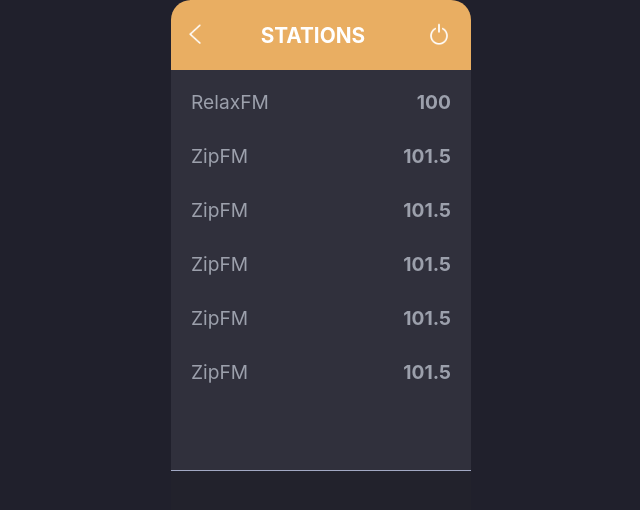
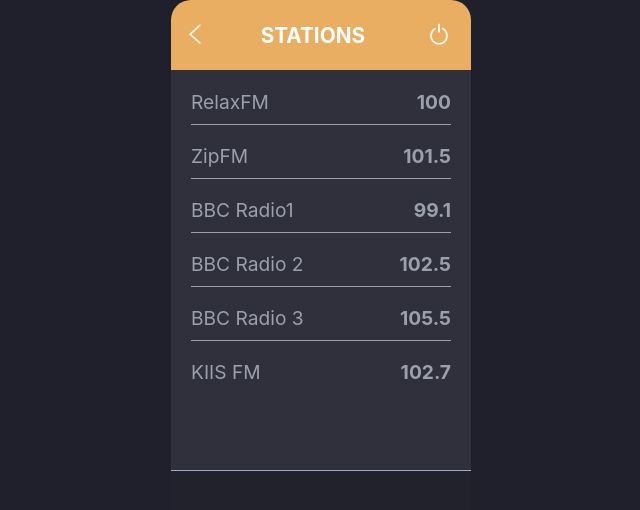
Before and after one commit to hellopovi/jukebox, a React (Create React App) app: page / in a window 1280 px wide. Shown: the top 510 px of the page, without its empty margins (319-959 px from the left). Built offline with nearby package versions, Linux system fonts and the light colour scheme; the HTML template or start-up script is replaced by a standard one.

Commit message:
Adds focus styling to buttons. Modifies tests.

```diff
--- a/src/App.js
+++ b/src/App.js
@@ -1,4 +1,4 @@
-import React, { useState } from 'react';
+import React, { useState, useEffect } from 'react';
 import Header from './components/Header/Header';
 import StationList from './components/StationList/StationList';
 import Footer from './components/Footer/Footer';
@@ -19,26 +19,26 @@
   },
   {
     id: 'radio3',
-    name: 'ZipFM',
-    freq: '101.5',
+    name: 'BBC Radio1',
+    freq: '99.1',
     logo: 'https://static-media.streema.com/media/cache/c3/c0/c3c006a91b3d49470c8e4d6ab608c3ca.jpg'
   },
   {
     id: 'radio4',
-    name: 'ZipFM',
-    freq: '101.5',
+    name: 'BBC Radio 2',
+    freq: '102.5',
     logo: 'https://static-media.streema.com/media/cache/c3/c0/c3c006a91b3d49470c8e4d6ab608c3ca.jpg'
   },
   {
     id: 'radio5',
-    name: 'ZipFM',
-    freq: '101.5',
+    name: 'BBC Radio 3',
+    freq: '105.5',
     logo: 'https://static-media.streema.com/media/cache/c3/c0/c3c006a91b3d49470c8e4d6ab608c3ca.jpg'
   },
   {
     id: 'radio6',
-    name: 'ZipFM',
-    freq: '101.5',
+    name: 'KIIS FM',
+    freq: '102.7',
     logo: 'https://static-media.streema.com/media/cache/c3/c0/c3c006a91b3d49470c8e4d6ab608c3ca.jpg'
   }
 ];
@@ -55,13 +55,24 @@
   return [activeStationId, activateStation];
 }
 
-function findStation(radioStations, id) {
+export function findStation(radioStations, id) {
   const activeStation = radioStations.find(station => station.id === id);
   return activeStation?.name;
 }
 
 function App() {
   const [activeStation, setActiveStation] = useActiveStation('');
+  const [stations, setStations] = useState([]);
+
+  // useEffect(() => {
+  //   async function getData() {
+  //     const response = await fetch('http://www.mocky.io/v2/5e08f54b300000610081a16b', { method: 'GET' });
+  //     const stationsData = await response.json();
+  //     setStations(stationsData);
+  //   }
+  //   getData();
+  // }, []);
+
   return (
     <>
       <Header />
--- a/src/components/Controls/Controls.css
+++ b/src/components/Controls/Controls.css
@@ -10,6 +10,12 @@
 
 .controls-button {
   transform: scale(0.5);
+  transition: 0.1s transform ease-in;
+}
+
+.controls-button:focus,
+.controls-button:hover {
+  transform: scale(0.6);
 }
 
 .controls-station-logo {
--- a/src/components/Header/Header.css
+++ b/src/components/Header/Header.css
@@ -15,5 +15,10 @@
 
 .header-button {
   transform: scale(0.4);
+  transition: 0.1s transform ease-in;
   margin: 10px;
 }
+
+.header-button:focus, .header-button:hover {
+  transform: scale(0.5);
+}
--- a/src/components/StationList/StationList.css
+++ b/src/components/StationList/StationList.css
@@ -1,14 +1,17 @@
 .stations {
   height: 400px;
   overflow-y: scroll;
+  -webkit-overflow-scrolling: touch;
   color: #9ca0ac;
   background-color: #30303c;
+  scrollbar-width: none;
+  -ms-overflow-style: none;
 }
 
-/* .stations::-webkit-scrollbar {
+.stations::-webkit-scrollbar {
   width: 0px;
   background: transparent;
-} */
+}
 
 .stations-list {
   padding: 0px;
--- a/src/components/StationListItem/StationListItem.css
+++ b/src/components/StationListItem/StationListItem.css
@@ -1,8 +1,15 @@
 .stations-list-item {
   height: 54px;
-  overflow: hidden;
   display: flex;
   flex-direction: column;
+}
+
+.stations-list-item__details:focus {
+  color: #e9ae62;
+}
+
+.stations-list-item__details:hover {
+  color: lightgray;
 }
 
 .stations-list-item--active {
@@ -20,10 +27,16 @@
   cursor: pointer;
 }
 
+.stations-list-item__details-name {
+  text-overflow: ellipsis;
+  white-space: nowrap;
+  overflow-x: hidden;
+}
+
 .stations-list-item:last-child > .stations-list-item__details {
   border-bottom: none;
 }
 
-.stations-list-item__details--bold {
+.stations-list-item__details-freq {
   font-weight: bold;
 }
--- a/src/components/StationListItem/StationListItem.js
+++ b/src/components/StationListItem/StationListItem.js
@@ -8,9 +8,14 @@
   const itemClassName = classnames('stations-list-item', { 'stations-list-item--active': isActive });
   return (
     <li area-expanded={isActive + ''} className={itemClassName}>
-      <button className="stations-list-item__details" onClick={() => onClick(id)}>
-        <span>{name}</span>
-        <span className="stations-list-item__details--bold">{freq}</span>
+      <button
+        className="stations-list-item__details"
+        aria-label="Select station"
+        title="Select station"
+        onClick={() => onClick(id)}
+      >
+        <span className="stations-list-item__details-name">{name}</span>
+        <span className="stations-list-item__details-freq">{freq}</span>
       </button>
       <Controls logo={logo} isActive={isActive} />
     </li>
--- a/src/index.css
+++ b/src/index.css
@@ -21,4 +21,5 @@
   color: inherit;
   background-color: transparent;
   cursor: pointer;
+  outline: 0;
 }
```
Also changed, not shown: 2 other files (tests, documents, lock files or other folders).
